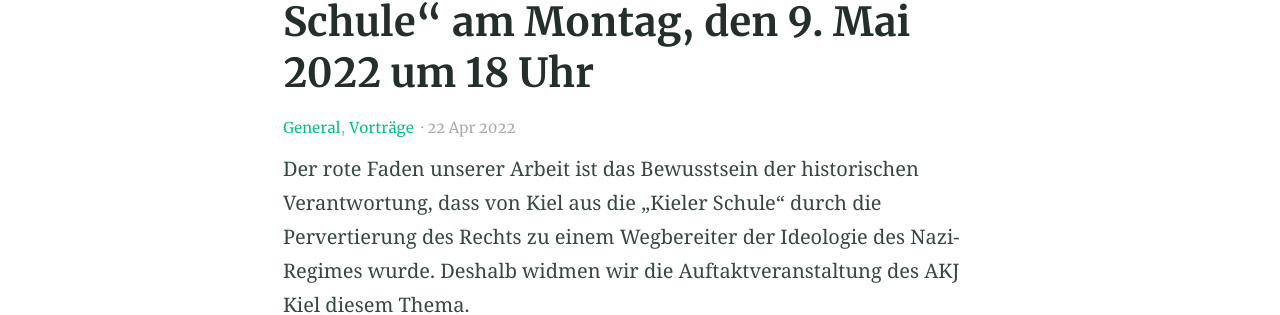
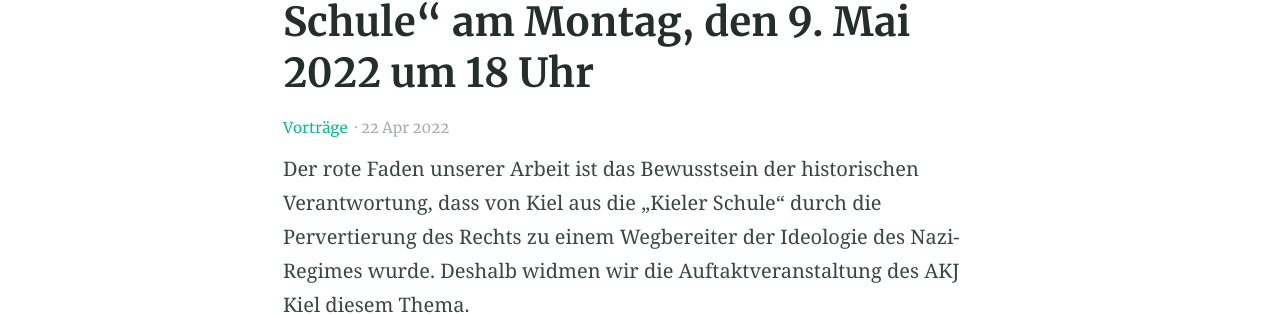
Before and after one commit to RincewindWizzard/website-akj, a Jekyll site: the page built from _posts/2022-04-22-vortrag-kieler-schule.md, in a window 1280 px wide and 1400 px high. Shown: the part 151-466 px from the top of the window. Built offline with Jekyll 4.4.1, drawn with Linux system fonts in a browser that asks for light colours.

Commit message:
fummelkram

```diff
--- a/_config.yml
+++ b/_config.yml
@@ -140,6 +140,7 @@ navigation_footer:
 - title: AKJ Kiel
   url: https://akj-kiel.de/
 
+
 social_links: # Appears in sidebar. Set the urls then uncomment and comment out as desired
   Twitter: https://twitter.com/akj_kiel/
   Instagram: https://www.instagram.com/akj_kiel/
--- a/_includes/nav-footer.html
+++ b/_includes/nav-footer.html
@@ -1,6 +1,9 @@
 {% if site.navigation_footer %}
 <nav class="nav  nav--footer">
     <ul class="list list--nav">
+        <li class="item  item--nav">
+            <a href="{{site.repo}}/tree/main/{{page.path}}">Seite bearbeiten</a>
+        </li>
         {% for item in site.navigation_footer %}
 
         {% if item.url contains '://' %}
--- a/_posts/2022-04-22-vortrag-kieler-schule.md
+++ b/_posts/2022-04-22-vortrag-kieler-schule.md
@@ -1,7 +1,6 @@
 ---
 title: Vortrag und Diskussion zur „Kieler Schule“ am Montag, den 9. Mai 2022 um 18 Uhr
 categories:
-- General
 - Vorträge
 excerpt: |
   Der rote Faden unserer Arbeit ist das Bewusstsein der historischen Verantwortung, dass von Kiel aus die „Kieler Schule“
```
Also changed, not shown: 1 other file. Lines whose indentation alone changed are shown as unchanged.
